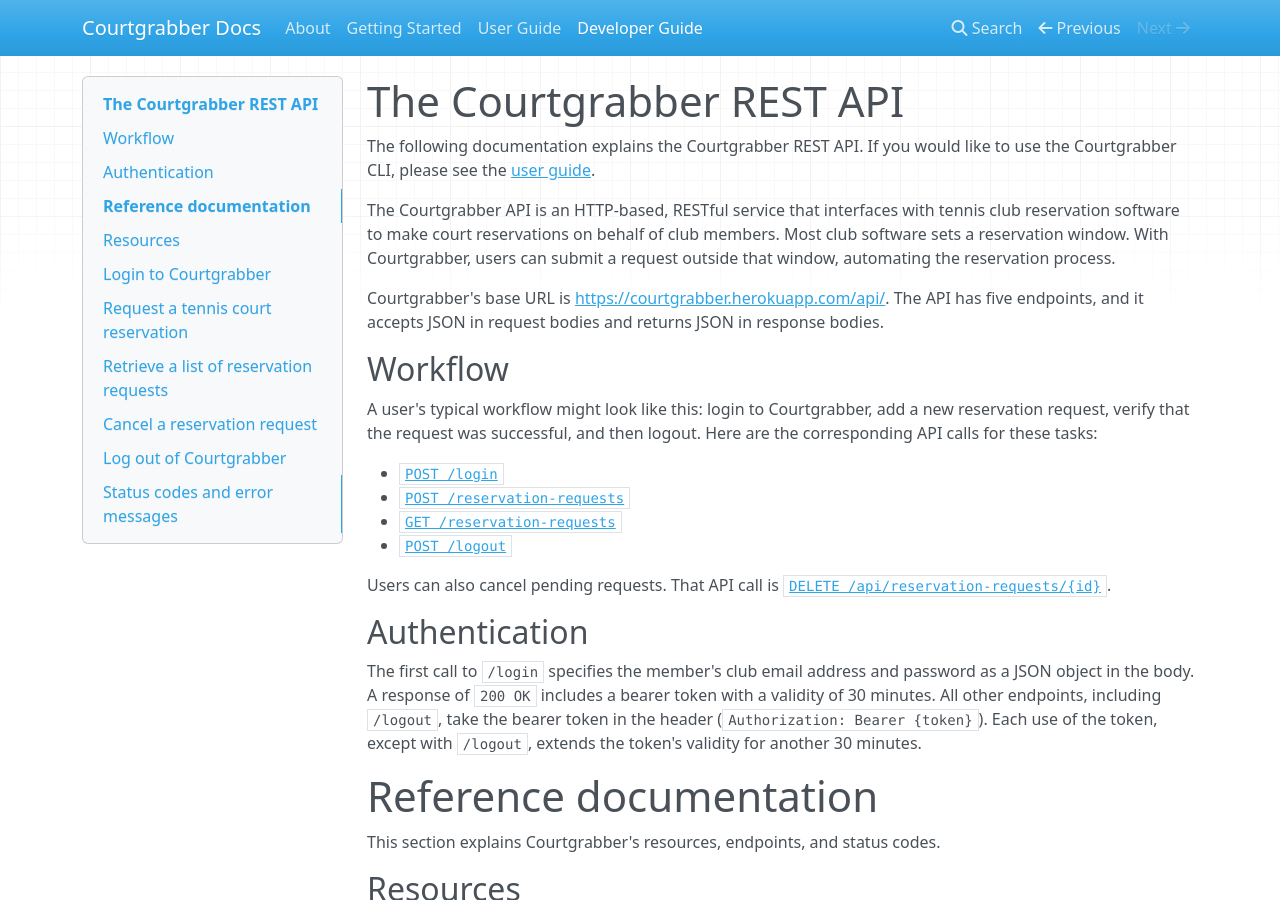
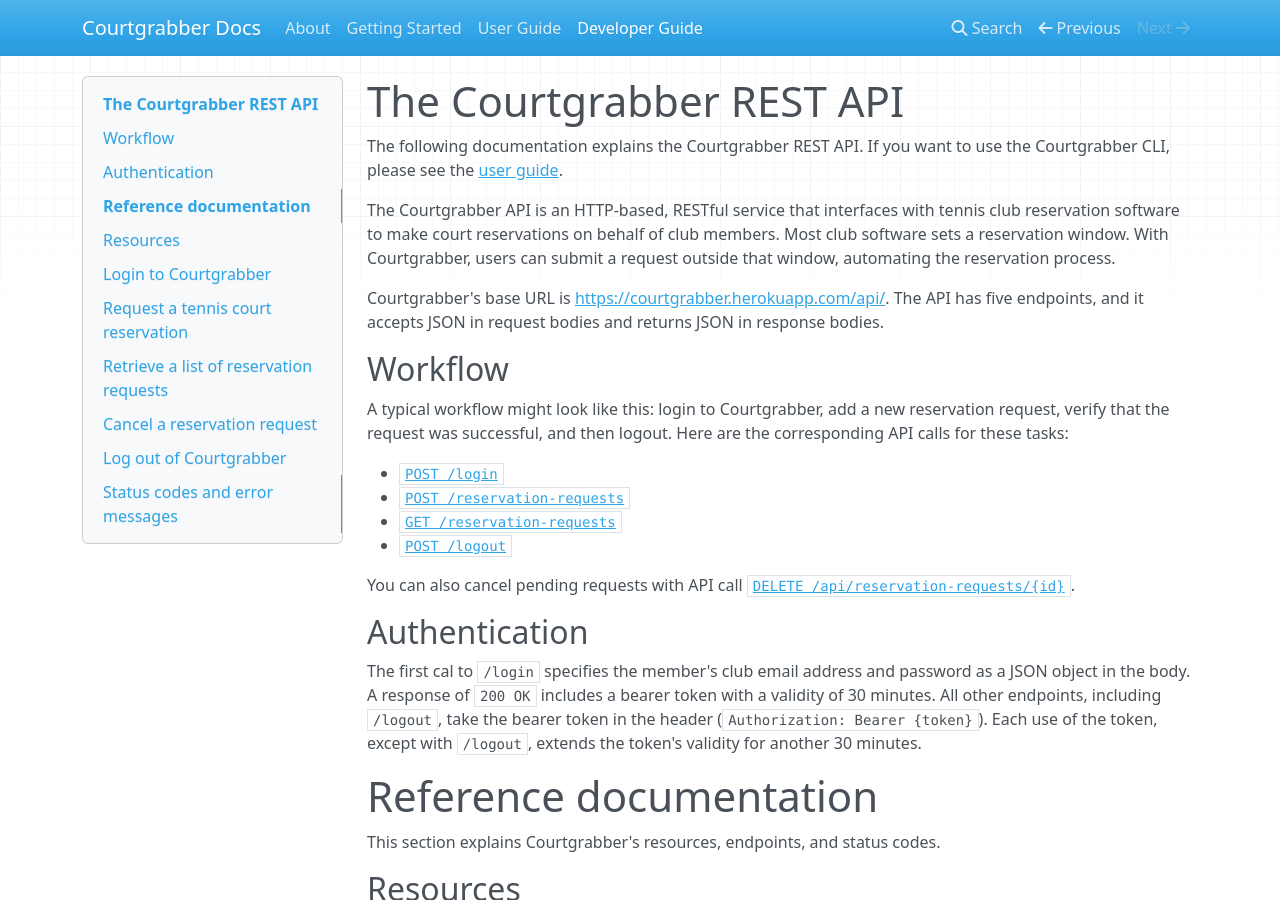
Before and after one commit to tiffany76/courtgrabber-docs, an MkDocs documentation site: the page built from docs/api_reference.md, in a window 1280 px wide and 900 px high. Built offline with MkDocs 1.6.1, drawn with Linux system fonts in a browser that asks for light colours; nearby versions of some CDN libraries.

Commit message:
Fix wording for clarity in API documentation

```diff
--- a/docs/api_reference.md
+++ b/docs/api_reference.md
@@ -1,6 +1,6 @@
 # The Courtgrabber REST API
 
-The following documentation explains the Courtgrabber REST API. If you would like to use the Courtgrabber CLI, please see the [user guide](./user_guide.md).
+The following documentation explains the Courtgrabber REST API. If you want to use the Courtgrabber CLI, please see the [user guide](./user_guide.md).
 
 The Courtgrabber API is an HTTP-based, RESTful service that interfaces with tennis club reservation software to make court reservations on behalf of club members. Most club software sets a reservation window. With Courtgrabber, users can submit a request outside that window, automating the reservation process.
 
@@ -8,18 +8,18 @@
 
 ## Workflow
 
-A user's typical workflow might look like this: login to Courtgrabber, add a new reservation request, verify that the request was successful, and then logout. Here are the corresponding API calls for these tasks:
+A typical workflow might look like this: login to Courtgrabber, add a new reservation request, verify that the request was successful, and then logout. Here are the corresponding API calls for these tasks:
 
 - [`POST /login`](#login-to-courtgrabber)
 - [`POST /reservation-requests`](#request-a-tennis-court-reservation)
 - [`GET /reservation-requests`](#retrieve-a-list-of-reservation-requests)
 - [`POST /logout`](#log-out-of-courtgrabber)
 
-Users can also cancel pending requests. That API call is [`DELETE /api/reservation-requests/{id}`](#cancel-a-reservation-request).
+You can also cancel pending requests with API call [`DELETE /api/reservation-requests/{id}`](#cancel-a-reservation-request).
 
 ## Authentication
 
-The first call to `/login` specifies the member's club email address and password as a JSON object in the body. A response of `200 OK` includes a bearer token with a validity of 30 minutes. All other endpoints, including `/logout`, take the bearer token in the header (`Authorization: Bearer {token}`). Each use of the token, except with `/logout`, extends the token's validity for another 30 minutes.
+The first cal to `/login` specifies the member's club email address and password as a JSON object in the body. A response of `200 OK` includes a bearer token with a validity of 30 minutes. All other endpoints, including `/logout`, take the bearer token in the header (`Authorization: Bearer {token}`). Each use of the token, except with `/logout`, extends the token's validity for another 30 minutes.
 
 # Reference documentation
 
```
